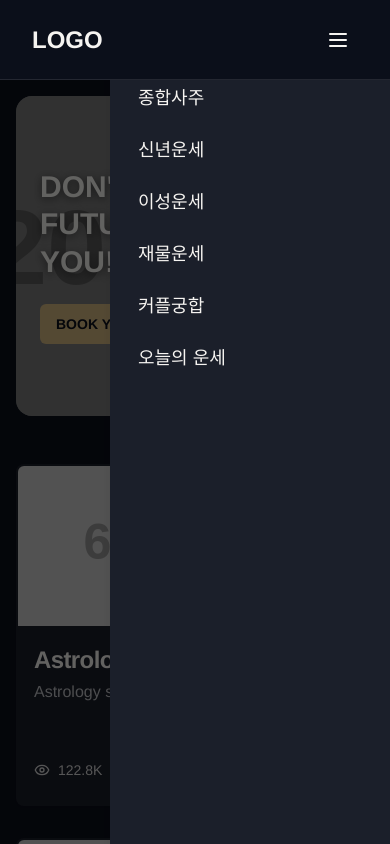
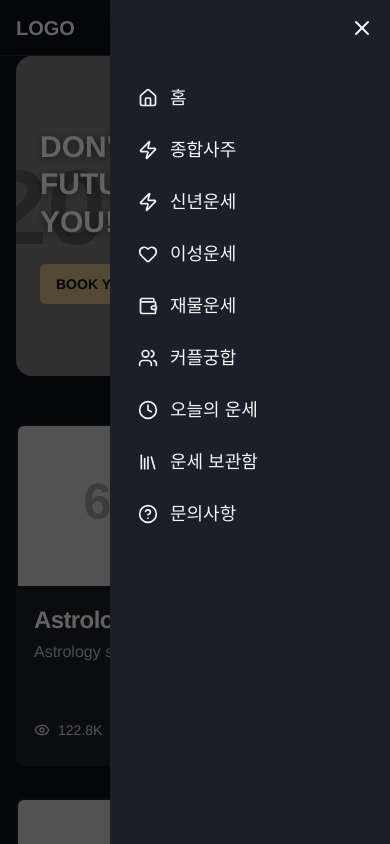
Before and after one commit to Jeai2/jjhome, a React (Vite) app: page / in a window 390 px wide. Both pictures are taken after a click on the button "메뉴 열기". Shown: the top 844 px of the page. Built offline with nearby package versions, Linux system fonts and the light colour scheme.

Commit message:
refactor: 모바일 데스크탑  동기화

```diff
--- a/src/App.tsx
+++ b/src/App.tsx
@@ -77,7 +77,7 @@ function App() {
 
       {/* 모바일 세계 */}
       <div className="lg:hidden">
-        <MobileLayout onLogoClick={() => handleNavigate("home")}>
+        <MobileLayout onNavigate={handleNavigate}>
           <CurrentPageContent />
         </MobileLayout>
       </div>
--- a/src/components/layout/MobileLayout.tsx
+++ b/src/components/layout/MobileLayout.tsx
@@ -1,18 +1,33 @@
-import { Header } from "./Header"; // 트랜스포머 헤더
+// src/components/layout/MobileLayout.tsx
+
+import React, { useState } from "react";
+import { DrawerMenuMobile } from "../ui/mobile/DrawerMenuMobile";
+import { HeaderBarMobile } from "../ui/mobile/HeaderBarMobile"; // Header 대신 HeaderBarMobile을 사용
 
 interface MobileLayoutProps {
   children: React.ReactNode;
-  onLogoClick?: () => void; // optional로 설정하여 유연하게
+  onNavigate: (page: string) => void;
 }
 
-export const MobileLayout = ({ children, onLogoClick }: MobileLayoutProps) => {
+export const MobileLayout = ({ children, onNavigate }: MobileLayoutProps) => {
+  // 1. 드로어 메뉴의 열림/닫힘 상태를 MobileLayout이 직접 관리한다.
+  const [isDrawerOpen, setIsDrawerOpen] = useState(false);
+
   return (
     <div className="bg-background-main min-h-screen text-text-light">
-      {/* 통합 Header 컴포넌트에 onLogoClick 전달 */}
-      <Header onLogoClick={onLogoClick} />
-
-      {/* 페이지 콘텐츠 영역 */}
-      <main className="p-4">{children}</main>
+      {/* 2. HeaderBarMobile은 로고 클릭과 메뉴 열기 기능만 담당한다. */}
+      <HeaderBarMobile
+        onMenuClick={() => setIsDrawerOpen(true)}
+        onLogoClick={() => onNavigate("home")}
+      />
+      {/* 3. DrawerMenuMobile에 상태와 함께 onNavigate 함수를 전달한다. */}
+      <DrawerMenuMobile
+        isOpen={isDrawerOpen}
+        onClose={() => setIsDrawerOpen(false)}
+        onNavigate={onNavigate}
+      />
+      {/* 4. 헤더의 높이만큼 콘텐츠 영역에 상단 패딩을 주어 겹치지 않게 한다. */}
+      <main className="pt-14 p-4">{children}</main>
     </div>
   );
 };
--- a/src/components/ui/desktop/Sidebar.tsx
+++ b/src/components/ui/desktop/Sidebar.tsx
@@ -1,36 +1,12 @@
 // 이 컴포넌트는 데스크톱 레이아웃의 좌측에 고정되는 네비게이션 바다.
 // 오직 데스크톱 화면에서만 보이도록 설계되었다.
 
-import {
-  Home,
-  Zap,
-  Heart,
-  Wallet,
-  Users,
-  Clock,
-  Library,
-  HelpCircle,
-} from "lucide-react";
+import { mainMenuItems, secondaryMenuItems } from "@/config/menuConfig";
 
 interface SidebarProps {
   currentPage: string;
   onNavigate: (page: string) => void;
 }
-
-const mainMenuItems = [
-  { id: "home", name: "홈", icon: Home },
-  { id: "jonghap", name: "종합사주", icon: Zap },
-  { id: "sinnyeon", name: "신년운세", icon: Zap },
-  { id: "iseong", name: "이성운세", icon: Heart },
-  { id: "jaemul", name: "재물운세", icon: Wallet },
-  { id: "couple", name: "커플궁합", icon: Users },
-  { id: "today", name: "오늘의 운세", icon: Clock },
-];
-
-const secondaryMenuItems = [
-  { id: "storage", name: "운세 보관함", icon: Library },
-  { id: "inquiry", name: "문의사항", icon: HelpCircle },
-];
 
 export const Sidebar = ({ currentPage, onNavigate }: SidebarProps) => {
   const handleMenuClick = (e: React.MouseEvent, pageId: string) => {
--- a/src/components/ui/mobile/DrawerMenuMobile.tsx
+++ b/src/components/ui/mobile/DrawerMenuMobile.tsx
@@ -1,32 +1,27 @@
-// 이 컴포넌트는 오직 '보여지는 것'에만 집중하는 순수한 UI 부품이다.
-// 메뉴가 열려있는지(isOpen), 닫기 버튼을 누르면 무엇을 할지(onClose)는 모두 외부(부모)에서 결정한다.
+// src/components/ui/mobile/DrawerMenuMobile.tsx
 
-import { XIcon } from "../common/Icons"; // X 아이콘을 가져온다.
+import { XIcon } from "../common/Icons";
+import { mainMenuItems, secondaryMenuItems } from "@/config/menuConfig"; // ✅ 1. 설정 파일에서 메뉴 데이터 가져오기
 
-// 이 컴포넌트가 받아야 할 '명령'과 '상태'의 종류를 정의한다.
 interface DrawerMenuMobileProps {
-  isOpen: boolean; // 메뉴가 열렸는지 여부 (true/false)
-  onClose: () => void; // 메뉴를 닫으라는 명령을 실행할 함수
+  isOpen: boolean;
+  onClose: () => void;
+  onNavigate: (page: string) => void; // ✅ 2. 페이지 이동 함수를 props로 받는다
 }
-
-// IA에서 정의한 메뉴 항목들
-const menuItems = [
-  "종합사주",
-  "신년운세",
-  "이성운세",
-  "재물운세",
-  "커플궁합",
-  "오늘의 운세",
-  "운세 보관함",
-  "문의사항",
-];
 
 export const DrawerMenuMobile = ({
   isOpen,
   onClose,
+  onNavigate,
 }: DrawerMenuMobileProps) => {
+  const handleMenuClick = (pageId: string) => {
+    onNavigate(pageId);
+    onClose(); // 메뉴 항목 클릭 시 메뉴가 닫히도록
+  };
+
+  const allMenuItems = [...mainMenuItems, ...secondaryMenuItems]; // ✅ 3. 주 메뉴와 보조 메뉴를 합친다
+
   return (
-    // isOpen 상태에 따라 전체 메뉴의 투명도를 조절하고, 클릭 이벤트를 막거나 허용한다.
     <div
       className={`fixed inset-0 z-40 transition-opacity duration-300 ${
         isOpen ? "opacity-100" : "opacity-0 pointer-events-none"
@@ -34,17 +29,12 @@ export const DrawerMenuMobile = ({
       aria-hidden={!isOpen}
       role="dialog"
     >
-      {/* 반투명 오버레이: 클릭하면 onClose 함수를 실행하여 메뉴를 닫는다. */}
       <div className="absolute inset-0 bg-black/60" onClick={onClose}></div>
-
-      {/* 실제 메뉴 패널 */}
-      {/* isOpen 상태에 따라 오른쪽에서 슬라이드 인/아웃 효과를 적용한다. */}
       <nav
         className={`absolute top-0 right-0 h-full w-[280px] bg-background-sub shadow-lg transform transition-transform duration-300 ease-in-out ${
           isOpen ? "translate-x-0" : "translate-x-full"
         }`}
       >
-        {/* 닫기 버튼 영역 */}
         <div className="flex justify-end p-2 h-14 items-center">
           <button
             onClick={onClose}
@@ -54,16 +44,17 @@ export const DrawerMenuMobile = ({
             <XIcon className="w-6 h-6" />
           </button>
         </div>
-
-        {/* 메뉴 목록 */}
         <div className="flex flex-col p-4">
-          {menuItems.map((item) => (
+          {/* ✅ 4. 통합된 메뉴 데이터를 기반으로 링크 생성 */}
+          {allMenuItems.map((item) => (
             <a
-              key={item}
+              key={item.id}
               href="#"
-              className="p-3 text-lg rounded-md text-text-light hover:bg-white/10"
+              onClick={() => handleMenuClick(item.id)}
+              className="p-3 text-lg rounded-md text-text-light hover:bg-white/10 flex items-center gap-3"
             >
-              {item}
+              <item.icon className="w-5 h-5" />
+              <span>{item.name}</span>
             </a>
           ))}
         </div>
--- a/src/components/ui/mobile/HeaderBarMobile.tsx
+++ b/src/components/ui/mobile/HeaderBarMobile.tsx
@@ -1,29 +1,26 @@
-// 이 컴포넌트는 오직 '보여지는 것'과 '메뉴 버튼을 누르는 행위'에만 집중한다.
-// 메뉴 버튼을 눌렀을 때 무슨 일이 일어날지는, 이 컴포넌트의 지휘관(부모 컴포넌트)이 결정한다.
+import { MenuIcon } from "../common/Icons";
 
-import { MenuIcon } from "../common/Icons"; // 방금 만든 아이콘을 가져온다.
-
-// 이 컴포넌트가 받아야 할 '명령'의 종류를 정의한다.
-// onMenuClick 이라는 이름의 함수를 받아야 한다.
+// ✅ 1. onLogoClick prop을 받도록 인터페이스를 수정한다.
 interface HeaderBarMobileProps {
   onMenuClick: () => void;
+  onLogoClick: () => void;
 }
 
-export const HeaderBarMobile = ({ onMenuClick }: HeaderBarMobileProps) => {
+export const HeaderBarMobile = ({
+  onMenuClick,
+  onLogoClick,
+}: HeaderBarMobileProps) => {
   return (
-    // fixed: 화면 상단에 고정, z-50: 다른 요소들보다 위에 보이도록
-    // bg-background-main: tailwind.config.js에 정의한 바로 그 메인 배경색이다.
-    <header className="fixed top-0 left-0 right-0 z-50 flex items-center justify-between h-14 px-4 bg-background-main">
-      {/* 왼쪽 로고 */}
-      <div>
-        {/* 지금은 텍스트로 대체하지만, 나중에 이곳에 Logo 컴포넌트나 img 태그를 넣게 될 거다. */}
-        <a href="/" className="text-xl font-bold text-text-light">
-          LOGO
-        </a>
+    <header className="fixed top-0 left-0 right-0 z-30 flex items-center justify-between h-14 px-4 bg-background-main/80 backdrop-blur-sm border-b border-b-white/10">
+      {/* 로고: 클릭 시 onLogoClick 함수를 실행한다. */}
+      <div
+        className="text-xl font-bold text-text-light cursor-pointer"
+        onClick={onLogoClick} // ✅ 2. onClick 이벤트를 연결한다.
+      >
+        LOGO
       </div>
 
-      {/* 오른쪽 햄버거 메뉴 버튼 */}
-      {/* 이 버튼을 클릭하면, 부모로부터 전달받은 onMenuClick 함수를 실행한다. */}
+      {/* 메뉴 버튼 */}
       <button
         onClick={onMenuClick}
         className="p-2 text-text-light"
--- /dev/null
+++ b/src/config/menuConfig.ts
@@ -0,0 +1,35 @@
+// src/config/menuConfig.ts
+import {
+  Home,
+  Zap,
+  Heart,
+  Wallet,
+  Users,
+  Clock,
+  Library,
+  HelpCircle,
+} from "lucide-react";
+
+// 메뉴 아이템의 타입 정의
+export interface MenuItem {
+  id: string;
+  name: string;
+  icon: React.ElementType;
+}
+
+// 메인 메뉴 데이터
+export const mainMenuItems: MenuItem[] = [
+  { id: "home", name: "홈", icon: Home },
+  { id: "jonghap", name: "종합사주", icon: Zap },
+  { id: "sinnyeon", name: "신년운세", icon: Zap },
+  { id: "iseong", name: "이성운세", icon: Heart },
+  { id: "jaemul", name: "재물운세", icon: Wallet },
+  { id: "couple", name: "커플궁합", icon: Users },
+  { id: "today", name: "오늘의 운세", icon: Clock },
+];
+
+// 보조 메뉴 데이터
+export const secondaryMenuItems: MenuItem[] = [
+  { id: "storage", name: "운세 보관함", icon: Library },
+  { id: "inquiry", name: "문의사항", icon: HelpCircle },
+];
```
